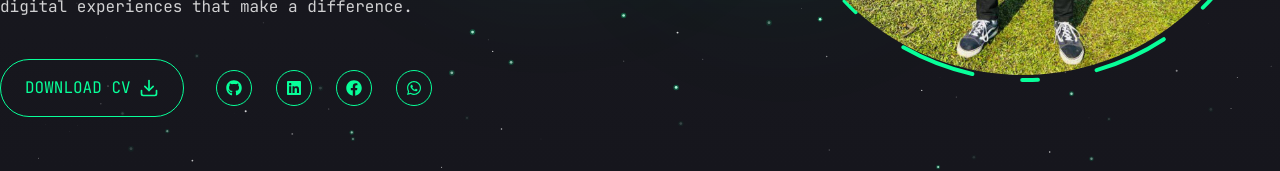
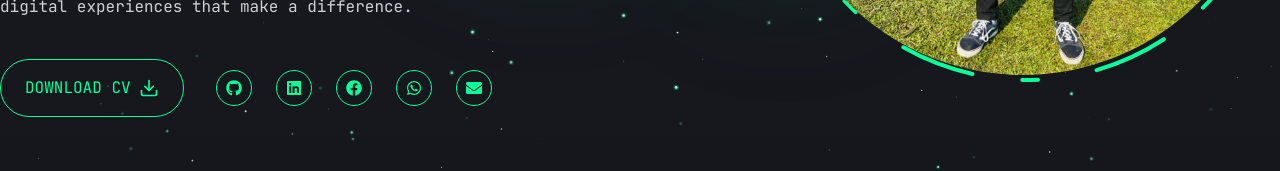
Before and after one commit to Ayonspoiler/My_Portfolio, a Next.js app in the folder frontend/: page / in a window 1280 px wide. Shown: the part 629-800 px from the top of the page. Built offline with nearby package versions, Linux system fonts and the light colour scheme.

Commit message:
Updated Social Page

```diff
--- a/frontend/components/Socials.jsx
+++ b/frontend/components/Socials.jsx
@@ -1,17 +1,60 @@
-import Link from "next/link"
-import {FaGithub,FaLinkedin,FaFacebook,FaWhatsapp} from "react-icons/fa"
+"use client";
 
-const socials = [
-  { icon: <FaGithub />, path: "https://github.com/Ayonspoiler" },
-  {
-    icon: <FaLinkedin />,
-    path: "https://www.linkedin.com/in/syed-md-shadman-alam-493991268/",
-  },
-  { icon: <FaFacebook />, path: "https://www.facebook.com/shadmanalam.ayon" },
-  { icon: <FaWhatsapp />, path: "https://web.whatsapp.com/send?phone=8801723486580" },
-];
+import Link from "next/link";
+import {
+  FaGithub,
+  FaLinkedin,
+  FaFacebook,
+  FaWhatsapp,
+  FaEnvelope,
+} from "react-icons/fa";
+import { useEffect, useState } from "react";
 
-const Socials = ({containerStyles,iconStyles}) => {
+const Socials = ({ containerStyles, iconStyles }) => {
+  const [isMobile, setIsMobile] = useState(false);
+
+  useEffect(() => {
+    const checkDevice = () => {
+      setIsMobile(/iPhone|iPad|iPod|Android/i.test(navigator.userAgent));
+    };
+
+    checkDevice();
+    window.addEventListener("resize", checkDevice);
+
+    return () => window.removeEventListener("resize", checkDevice);
+  }, []);
+
+  const socials = [
+    {
+      icon: <FaGithub />,
+      path: "https://github.com/Ayonspoiler",
+    },
+    {
+      icon: <FaLinkedin />,
+      path: isMobile
+        ? "linkedin://profile/syed-md-shadman-alam-493991268"
+        : "https://www.linkedin.com/in/syed-md-shadman-alam-493991268/",
+    },
+    {
+      icon: <FaFacebook />,
+      path: isMobile
+        ? "fb://profile/shadmanalam.ayon"
+        : "https://www.facebook.com/shadmanalam.ayon",
+    },
+    {
+      icon: <FaWhatsapp />,
+      path: isMobile
+        ? "whatsapp://send?phone=8801723486580"
+        : "https://web.whatsapp.com/send?phone=8801723486580",
+    },
+    {
+      icon: <FaEnvelope />,
+      path: isMobile
+        ? "mailto:ayon4052@gmail.com"
+        : "https://mail.google.com/mail/?view=cm&fs=1&to=ayon4052@gmail.com",
+    },
+  ];
+
   return (
     <div className={containerStyles}>
       {socials.map((item, index) => (
@@ -27,6 +70,6 @@ const Socials = ({containerStyles,iconStyles}) => {
       ))}
     </div>
   );
-}
+};
 
-export default Socials
+export default Socials;
```
